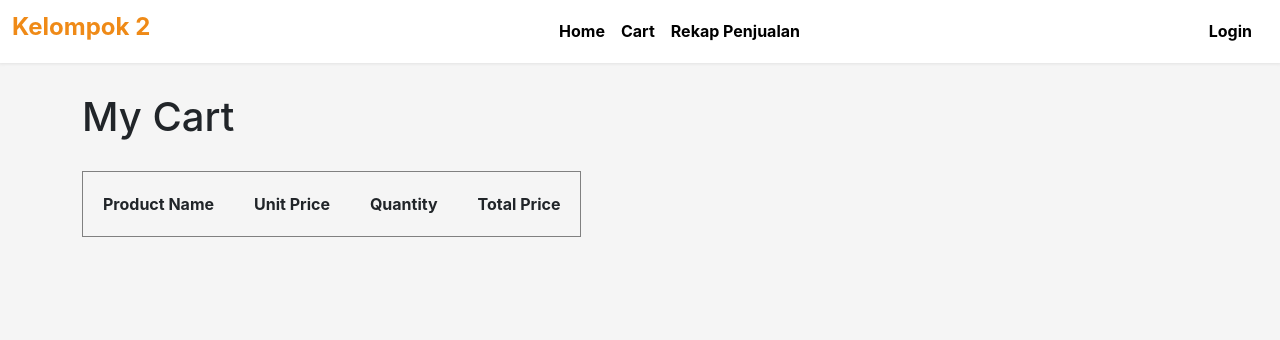
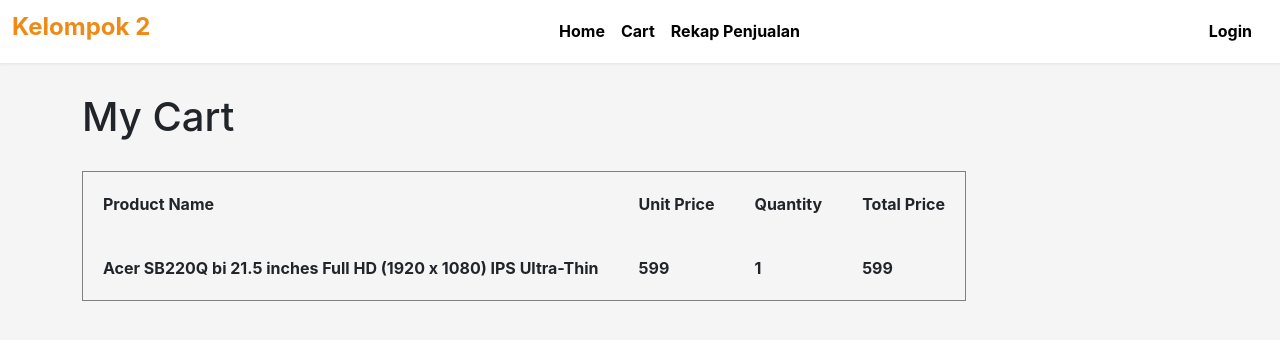
Before and after one commit to hilmanfjrsy/RCTN-Project2, a React (Create React App) app: page /cart in a window 1280 px wide. Shown: the top 340 px of the page. Built offline with nearby package versions, Linux system fonts and the light colour scheme.

Commit message:
add data table

```diff
--- a/src/pages/Cart.js
+++ b/src/pages/Cart.js
@@ -1,8 +1,14 @@
+// import { iteratorSymbol } from "@reduxjs/toolkit/node_modules/immer/dist/internal";
 import React, { useEffect, useState } from "react";
 
 export default function Cart() {
+    const [dummy] = useState ([{
+        title: "Acer SB220Q bi 21.5 inches Full HD (1920 x 1080) IPS Ultra-Thin",
+        price: 599,
+        quantity: 1,
+        totalprice: 599,
+    }])
 
-    const [itemQuantity, setItemQuantity] = useState(1);
 
     return (
         <div className="bg-cartpage">
@@ -19,6 +25,16 @@
                             <th>Quantity</th>
                             <th>Total Price</th>
                         </tr>
+                        </thead>
+                        <thead>
+                        {dummy.map((item) => (
+                            <tr>
+                                <th>{item.title}</th>
+                                <th>{item.price}</th>
+                                <th>{item.quantity}</th>
+                                <th>{item.totalprice}</th>
+                            </tr>
+                        ))}
 
                         </thead>
                     </table>
```
